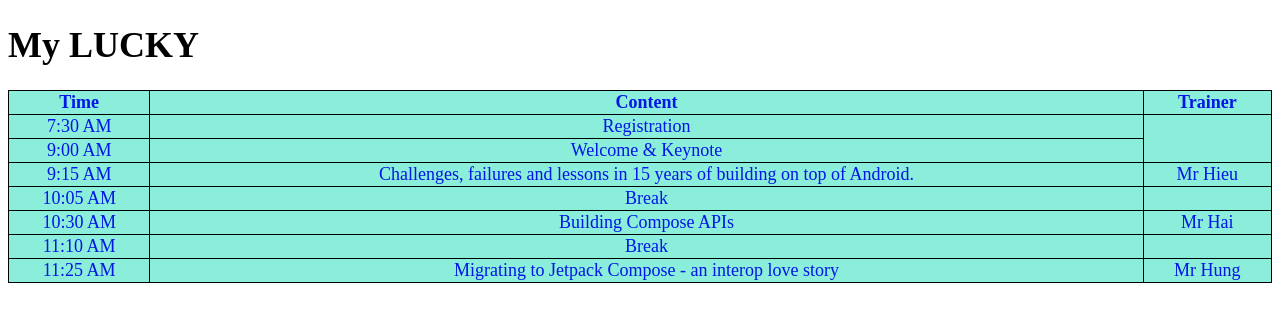
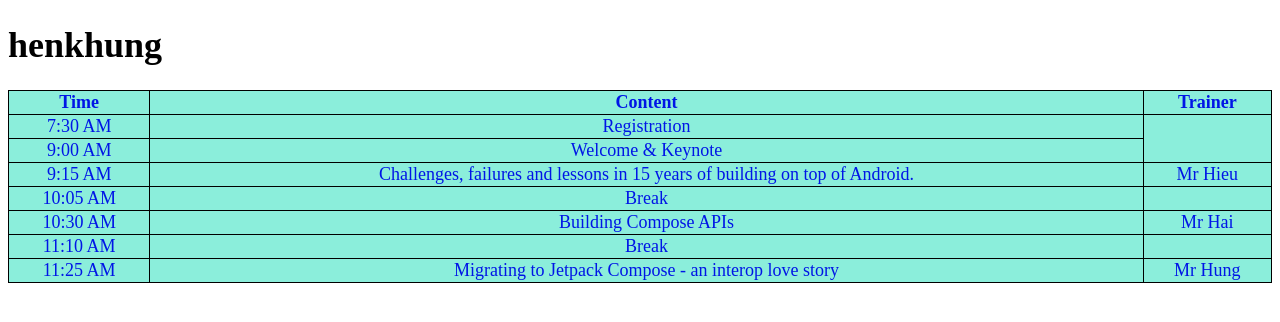
Before and after one commit to lucky120189765erw/my_agenda, a plain HTML site: page index.html in a window 1280 px wide. Drawn offline with Linux system fonts and the light colour scheme; a web font is replaced by a local one.

Commit message:
Update index.html

```diff
--- a/index.html
+++ b/index.html
@@ -30,7 +30,7 @@
 
 <body>
 
-    <h1>My LUCKY</h1>
+    <h1>henkhung</h1>
 
     <!-- <img src="logo.jpg"/ width="200px" height="200px"> -->
 
```
